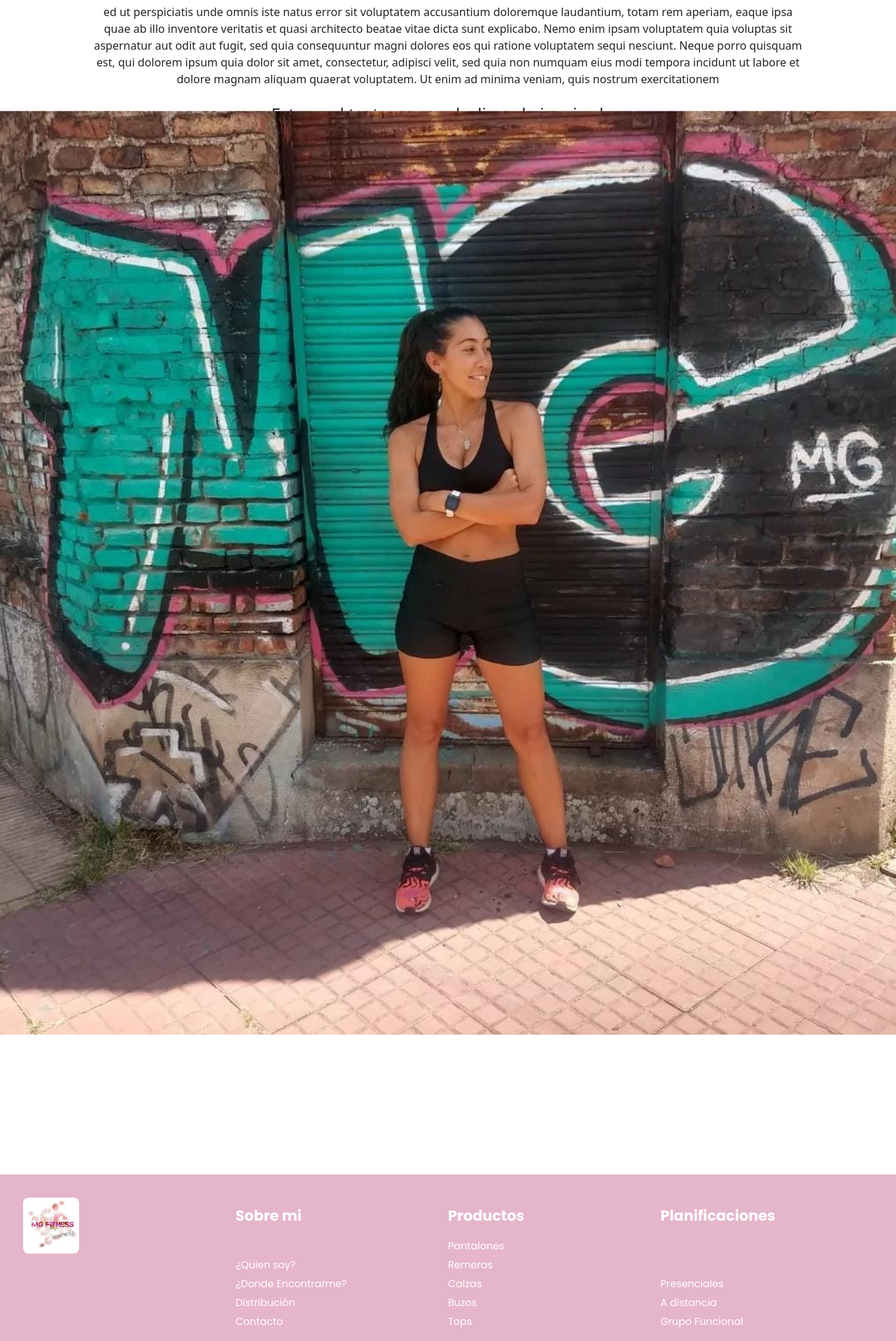
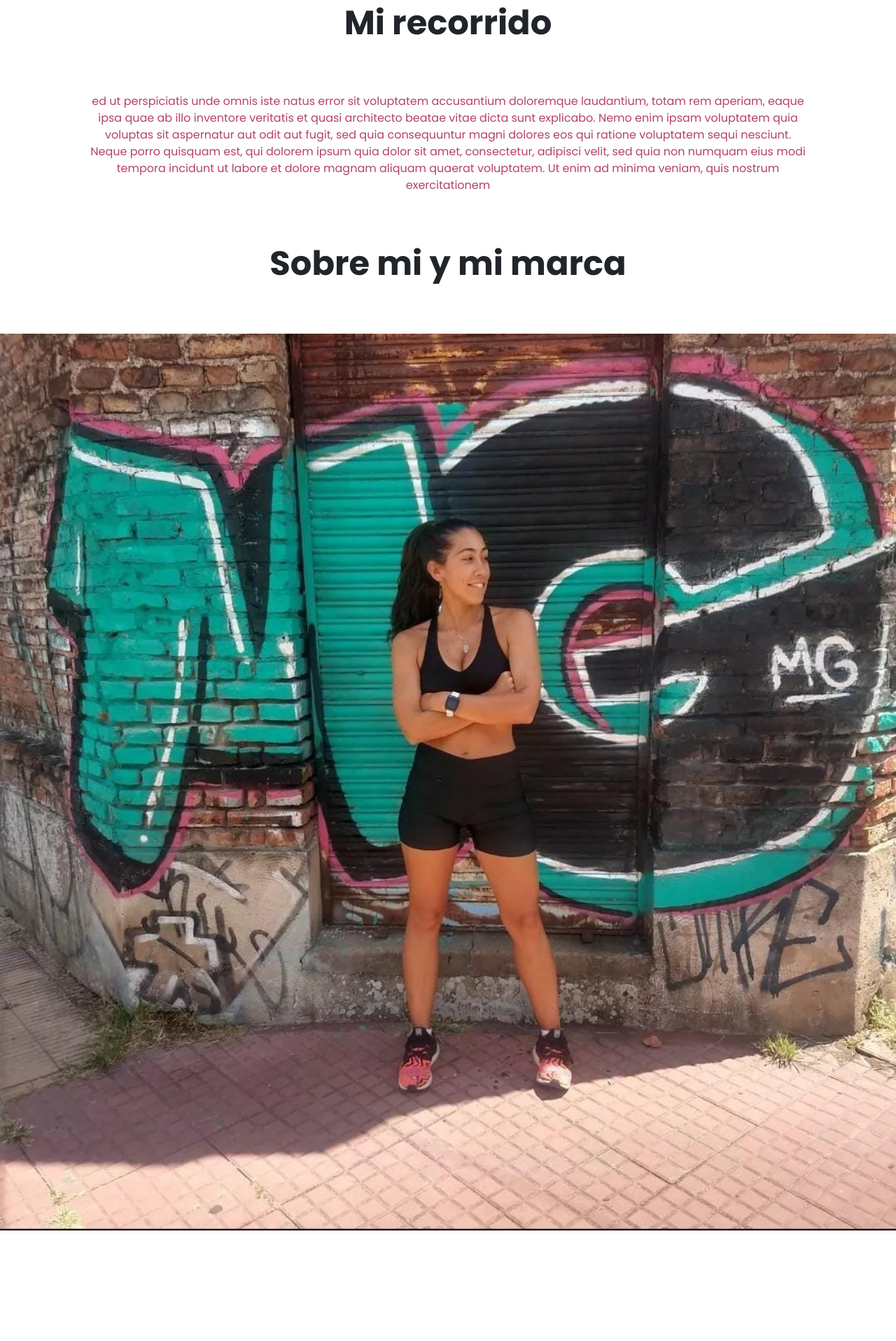
Before and after one commit to Gonchalo1/Fitness-web, a React (Create React App) app: page /client in a window 1280 px wide. Shown: the part 880-2797 px from the top of the page at 70% size. Built offline with nearby package versions, Linux system fonts and the light colour scheme.

Commit message:
Adding litle details y waiting for feedback

```diff
--- a/src/App.css
+++ b/src/App.css
@@ -689,6 +689,7 @@ input[type="checkbox"]:hover {
   margin-bottom: 200px; /* Asegura espacio suficiente para el footer */
   overflow: hidden; /* Oculta el desbordamiento */
   position: relative; /* Asegura que los elementos hijos se posicionen correctamente */
+  font-family: 'Poppins', sans-serif;
 }
 
 .client-img {
@@ -700,15 +701,17 @@ input[type="checkbox"]:hover {
 }
 
 .client-text {
-  margin-top: 20px;
-  font-size: 1.5rem;
+  margin: 5%;
+  font-size: 3rem;
   transition: transform 0.1s ease-out; /* Suaviza el efecto de deslizamiento */
+  font-weight: bold;
 }
 
 .biografy {
   text-align: center;
   max-width: 80%; /* Ajusta según sea necesario */
   margin: 0 auto;
+  color: #B4416E;
 }
 
 .client-img2 {
--- a/src/sections/client/client.js
+++ b/src/sections/client/client.js
@@ -1,63 +1,14 @@
-import React, { useEffect, useRef } from 'react';
+
 import '../../App.css';
 import Image from '../images/fondoMel.png';
 import Image2 from '../images/fondoMel2.jpeg';
 
 function Client() {
-  const imageRef = useRef(null);
-  const textRef1 = useRef(null);
-  const textRef2 = useRef(null);
-  const imageRef2 = useRef(null);
-
-  useEffect(() => {
-    const handleScroll = () => {
-      if (imageRef.current && textRef1.current && textRef2.current && imageRef2.current) {
-        const imageElement = imageRef.current;
-        const textElement1 = textRef1.current;
-        const textElement2 = textRef2.current;
-        const imageElement2 = imageRef2.current;
-
-        const rect = imageElement.getBoundingClientRect();
-        const windowHeight = window.innerHeight;
-
-        // Parallax Effect
-        if (rect.top <= windowHeight && rect.bottom >= 0) {
-          const offset = -rect.top * 0.1;
-          imageElement.style.transform = `translateY(${offset}px)`;
-
-          const textOffset1 = rect.top * 0.1;
-          textElement1.style.transform = `translateX(${textOffset1}px)`;
-
-          const textOffset2 = -rect.top * 0.1;
-          textElement2.style.transform = `translateX(${textOffset2}px)`;
-        }
-
-        // Zoom Effect for the second image
-        if (imageElement2) {
-          const rect2 = imageElement2.getBoundingClientRect();
-          const windowHeight = window.innerHeight;
-          const zoomFactor = 1 + ((windowHeight - rect2.bottom) / windowHeight) * 0.3;
-
-          // Limitar el tamaño máximo para evitar el desbordamiento
-          const maxZoom = 1.5; // Ajusta este valor según lo necesario
-          const constrainedZoom = Math.min(zoomFactor, maxZoom);
-
-          // Aplicar el zoom a la imagen
-          imageElement2.style.transform = `scale(${constrainedZoom})`;
-        }
-      }
-    };
-
-    window.addEventListener('scroll', handleScroll);
-    return () => {
-      window.removeEventListener('scroll', handleScroll);
-    };
-  }, []);
 
   return (
     <div className="client-container">
-      <img ref={imageRef} className='client-img' src={Image} alt="Coach" />
-      <p ref={textRef1} className="client-text">Este es el texto que se desliza a la derecha</p>
+      <img className='client-img' src={Image} alt="Coach" />
+      <p className="client-text">Mi recorrido</p>
 
       <span className='biografy'>
         ed ut perspiciatis unde omnis iste natus error sit voluptatem accusantium
@@ -69,8 +20,8 @@ function Client() {
         numquam eius modi tempora incidunt ut labore et dolore magnam aliquam quaerat
         voluptatem. Ut enim ad minima veniam, quis nostrum exercitationem
       </span>
-      <p ref={textRef2} className="client-text">Este es el texto que se desliza a la izquierda</p>
-      <img ref={imageRef2} className='client-img2' src={Image2} alt="Enlarged Image"/>
+      <p  className="client-text">Sobre mi y mi marca</p>
+      <img  className='client-img2' src={Image2} alt="Enlarged Image"/>
     </div>
   );
 }
--- a/src/sections/footer/footer.js
+++ b/src/sections/footer/footer.js
@@ -8,29 +8,26 @@ function Footer() {
         <footer className="footer">
             <div className="footer-logo">
                 <div className='logo-container'>
+                    <Link to='/home'>
                     <img src={Logo} alt="Logo" />
+                    </Link>
                 </div>
             </div>
             <div className="footer-secciones">
                 <p>Sobre mi</p>
                 <ul>
                     <li>
-                        <Link to="/">
+                        <Link to="/client">
                             <span>¿Quien soy?</span>
                         </Link>
                     </li>
                     <li>
-                        <Link to="/">
-                            <span>¿Donde Encontrarme?</span>
+                        <Link to="/contact">
+                            <span>Entregas</span>
                         </Link>
                     </li>
                     <li>
-                        <Link to="/">
-                            <span>Distribución</span>
-                        </Link>
-                    </li>
-                    <li>
-                        <Link to="/">
+                        <Link to="/contact">
                             <span>Contacto</span>
                         </Link>
                     </li>
```
Also changed, not shown: src/sections/images/fondoMel2.jpeg.
